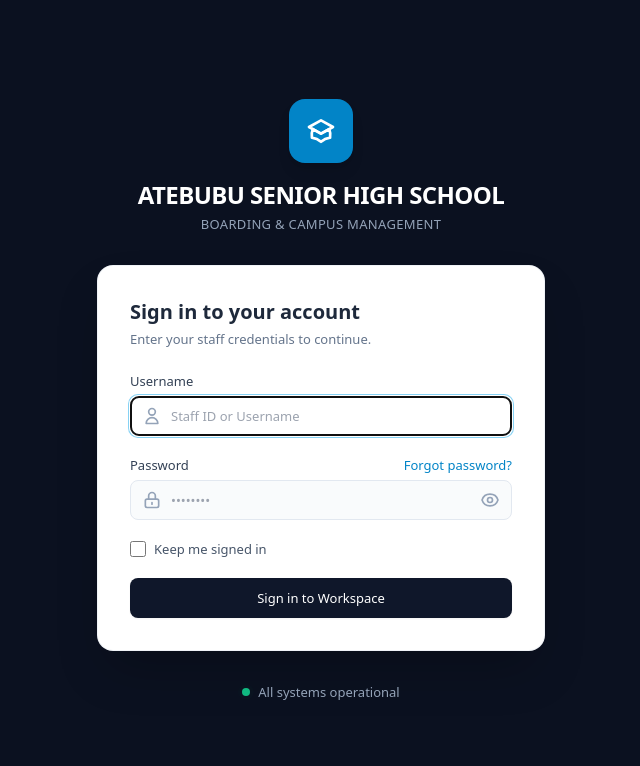
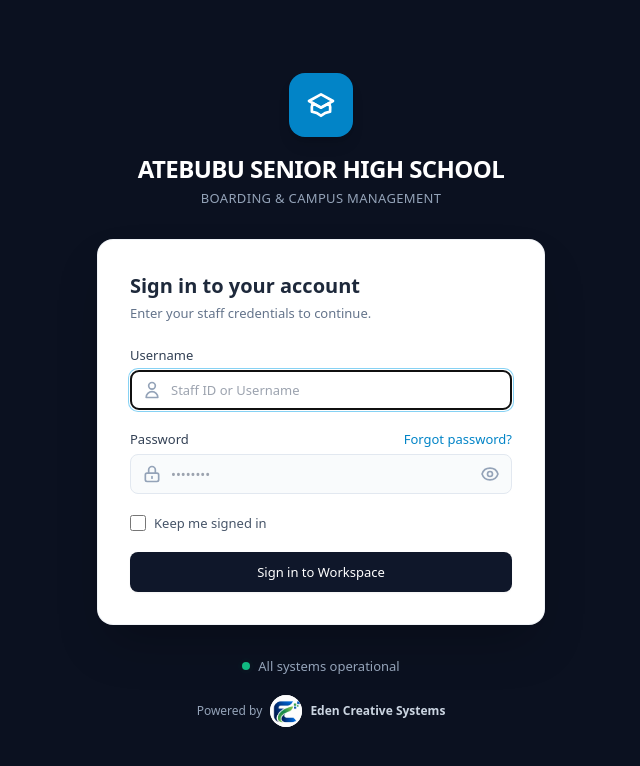
Before and after one commit to BerkoJohnson/SHS-Boarding-Dorm-Management-system, a Django app: page /login/ in a window 1280 px wide. Shown: the top 766 px of the page, without its empty margins (319-959 px from the left). Run offline with Django 5.2, Linux system fonts and the light colour scheme; data that the repository does not hold is empty; parts of the project's set-up code (start-up, migrations or seed data) failed here and were passed over.

Commit message:
Add Eden branding to login page
Co-authored-by: Copilot <223556219+Copilot@users.noreply.github.com>

```diff
--- a/core/test_auth_configuration.py
+++ b/core/test_auth_configuration.py
@@ -73,6 +73,10 @@ class SchoolConfigurationTests(TestCase):
         self.assertContains(response, "North Campus School")
         self.assertContains(response, "12 School Road")
         self.assertContains(response, "+233 20 000 0000")
+        self.assertContains(response, "Powered by")
+        self.assertContains(response, "Eden Creative Systems")
+        self.assertContains(response, "eden-creative-systems-mark.png")
+        self.assertContains(response, "favicon.ico")
 
     def test_login_page_displays_uploaded_school_logo(self):
         with tempfile.TemporaryDirectory() as media_root:
--- a/templates/base.html
+++ b/templates/base.html
@@ -5,6 +5,9 @@
   <meta charset="UTF-8">
   <meta name="viewport" content="width=device-width, initial-scale=1.0">
   <title>{% block title %}SHS Management System{% endblock %}</title>
+  <link rel="icon" href="{% static 'favicons/favicon.ico' %}" sizes="any">
+  <link rel="icon" type="image/png" sizes="32x32" href="{% static 'favicons/favicon-32x32.png' %}">
+  <link rel="apple-touch-icon" href="{% static 'favicons/apple-touch-icon.png' %}">
 
   <!-- Tailwind Output & Fonts -->
   <link rel="stylesheet" href="{% static 'css/output.css' %}">
--- a/templates/registration/login.html
+++ b/templates/registration/login.html
@@ -5,6 +5,9 @@
     <meta charset="UTF-8">
     <meta name="viewport" content="width=device-width, initial-scale=1.0">
     <title>Login - {{ school_configuration.name }}</title>
+    <link rel="icon" href="{% static 'favicons/favicon.ico' %}" sizes="any">
+    <link rel="icon" type="image/png" sizes="32x32" href="{% static 'favicons/favicon-32x32.png' %}">
+    <link rel="apple-touch-icon" href="{% static 'favicons/apple-touch-icon.png' %}">
     <!-- Tailwind Output & Fonts -->
   <link rel="stylesheet" href="{% static 'css/output.css' %}">
 
@@ -131,6 +134,11 @@
         </div>
         {% endif %}
 
+        <div class="mt-5 flex items-center justify-center gap-2 text-xs text-slate-400">
+            <span>Powered by</span>
+            <img src="{% static 'img/eden-creative-systems-mark.png' %}" alt="" class="h-8 w-8 rounded-full bg-white">
+            <span class="font-semibold text-slate-300">Eden Creative Systems</span>
+        </div>
     </div>
 
 </body>
```
Also changed, not shown: static/favicons/apple-touch-icon.png (added), static/favicons/favicon-32x32.png (added), static/favicons/favicon.ico (added), static/img/eden-creative-systems-mark.png (added).
